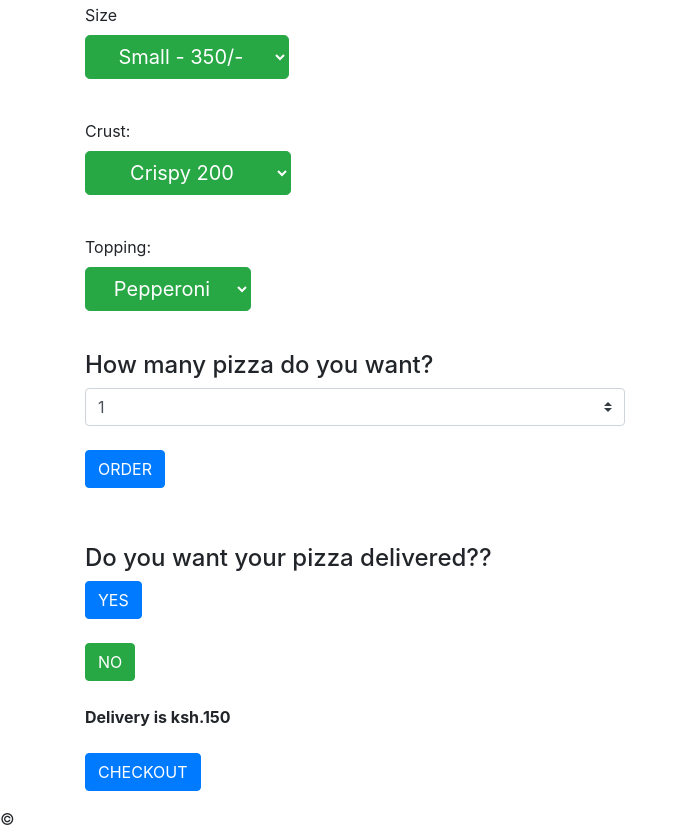
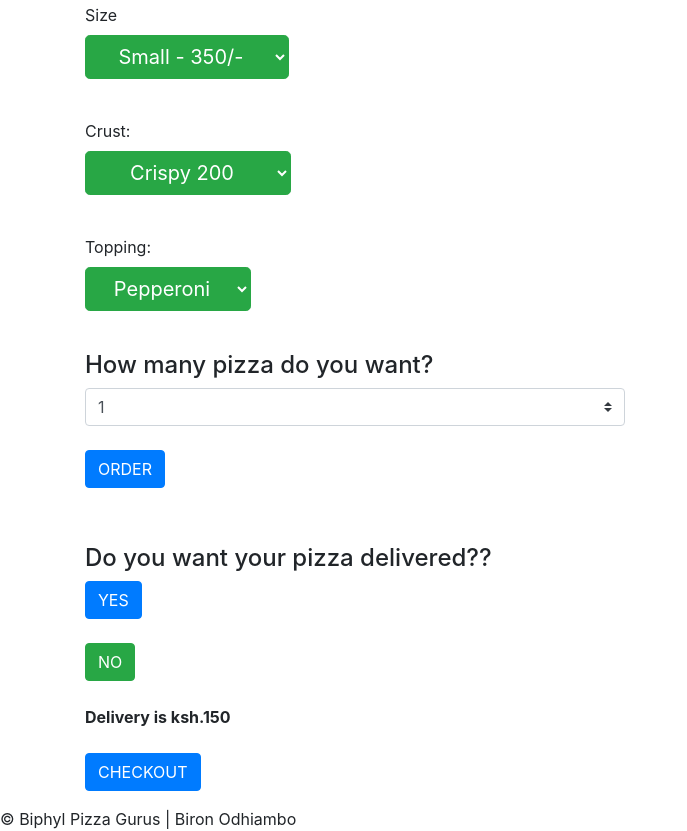
Before and after one commit to Biphyl/Biphyl-pizza-inn, a plain HTML site: page index.html in a window 1280 px wide. Shown: the part 1267-2098 px from the top of the page, without its empty margins (0-687 px from the left). Drawn offline with nearby package versions, Linux system fonts and the light colour scheme.

Commit message:
added a copyright

```diff
--- a/index.html
+++ b/index.html
@@ -143,7 +143,7 @@
 
     </div>
     <div class="footer-bottom">
-      &copy;
+      &copy; Biphyl Pizza Gurus | Biron Odhiambo
     </div>
   </div>
 
```
